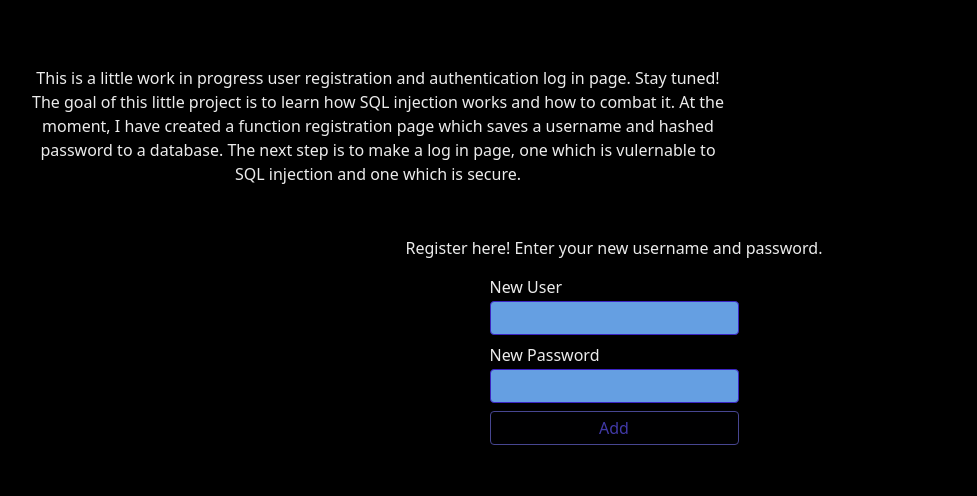
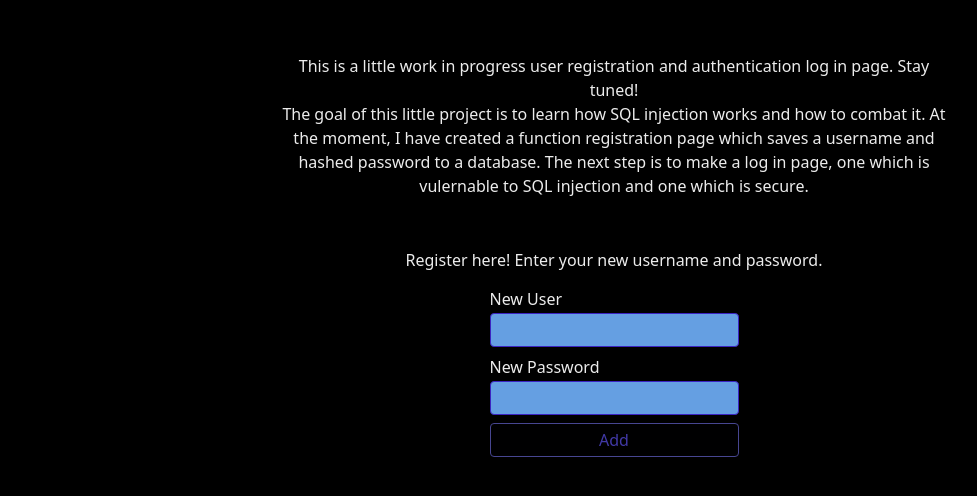
Before and after one commit to echo-webkom/how-to-sideprosjekt-workshop, a Next.js app: page /LoginPage in a window 1280 px wide. Shown: the part 162-658 px from the top of the page, without its empty margins (26-1003 px from the left). Built offline with nearby package versions, Linux system fonts and the light colour scheme.

Commit message:
fixed text layout

```diff
--- a/src/app/LoginPage/IntroText.tsx
+++ b/src/app/LoginPage/IntroText.tsx
@@ -1,8 +1,8 @@
 
 export default function IntroductionText() {
     return(
+        <div className = "text column-container">
         <div className = "card">
-        <div className = "text">
             <h1>
                 This is a little work in progress user registration and authentication log in page. Stay tuned!
             </h1>
```
